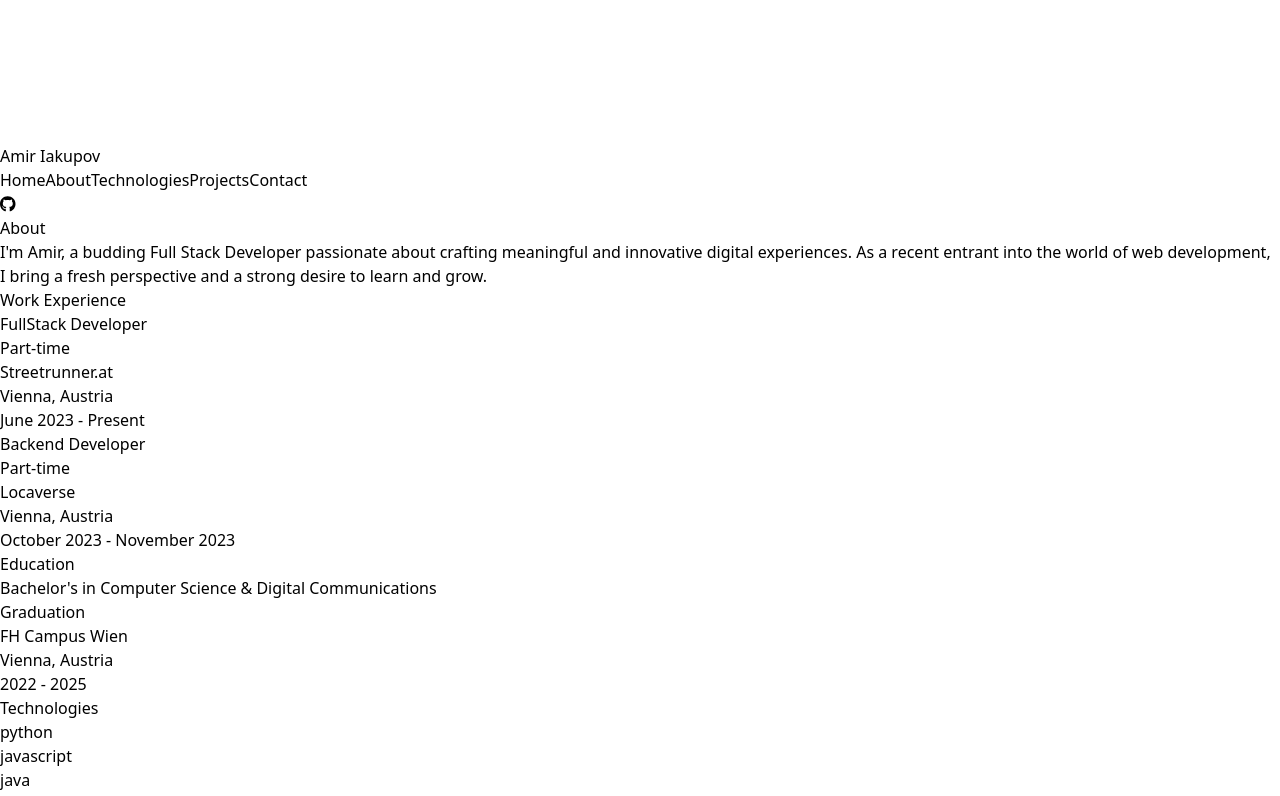
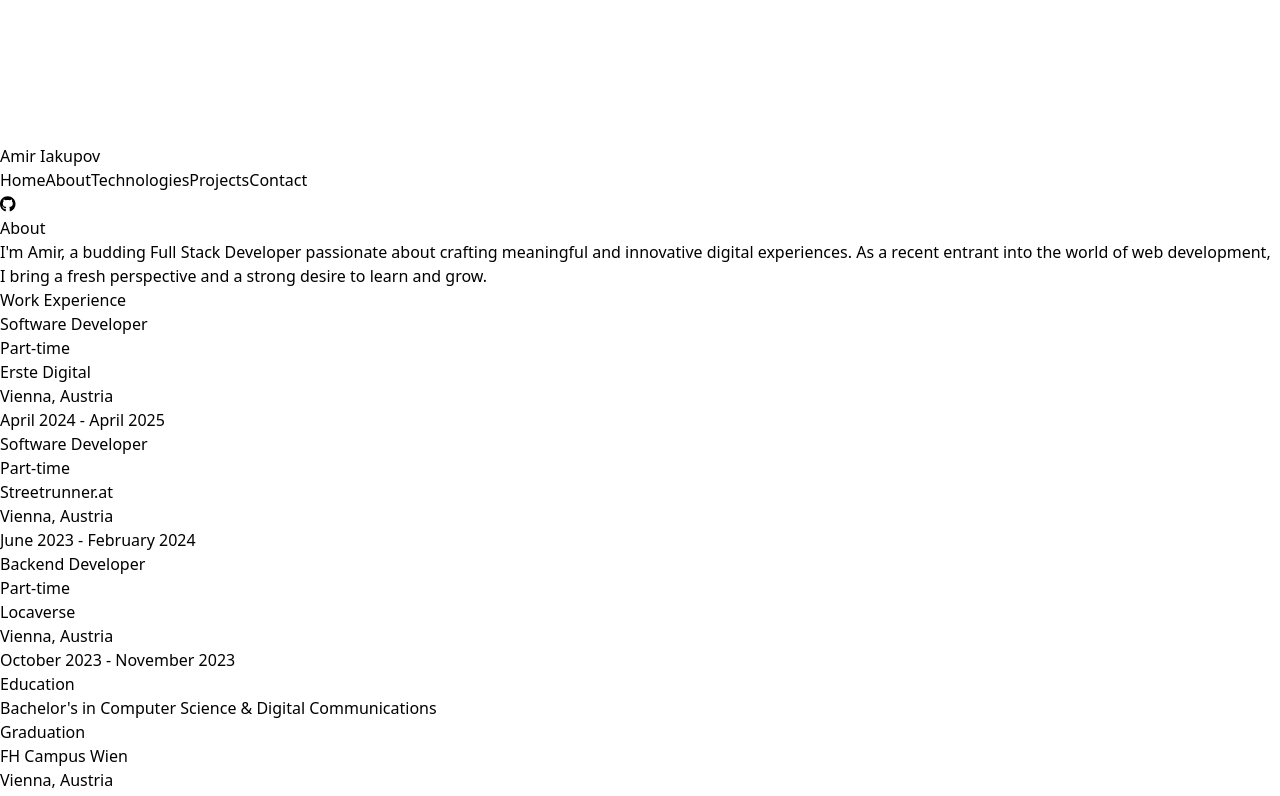
Before and after one commit to amirakupov/portfolio-react, a React (Vite) app in the folder portfolio/: page / in a window 1280 px wide. Shown: the top 796 px of the page. Built offline with nearby package versions, Linux system fonts and the light colour scheme.

Commit message:
work exp

```diff
--- a/portfolio/src/components/About.jsx
+++ b/portfolio/src/components/About.jsx
@@ -18,11 +18,18 @@ function About() {
                         Work Experience
                     </h1>
                     <Work
-                        position="FullStack Developer"
+                        position="Software Developer"
+                        company="Erste Digital"
+                        location="Vienna, Austria"
+                        type="Part-time"
+                        duration="April 2024 - April 2025"
+                    />
+                    <Work
+                        position="Software Developer"
                         company="Streetrunner.at"
                         location="Vienna, Austria"
                         type="Part-time"
-                        duration="June 2023 - Present"
+                        duration="June 2023 - February 2024"
                     />
                     <Work
                         position="Backend Developer"
```
